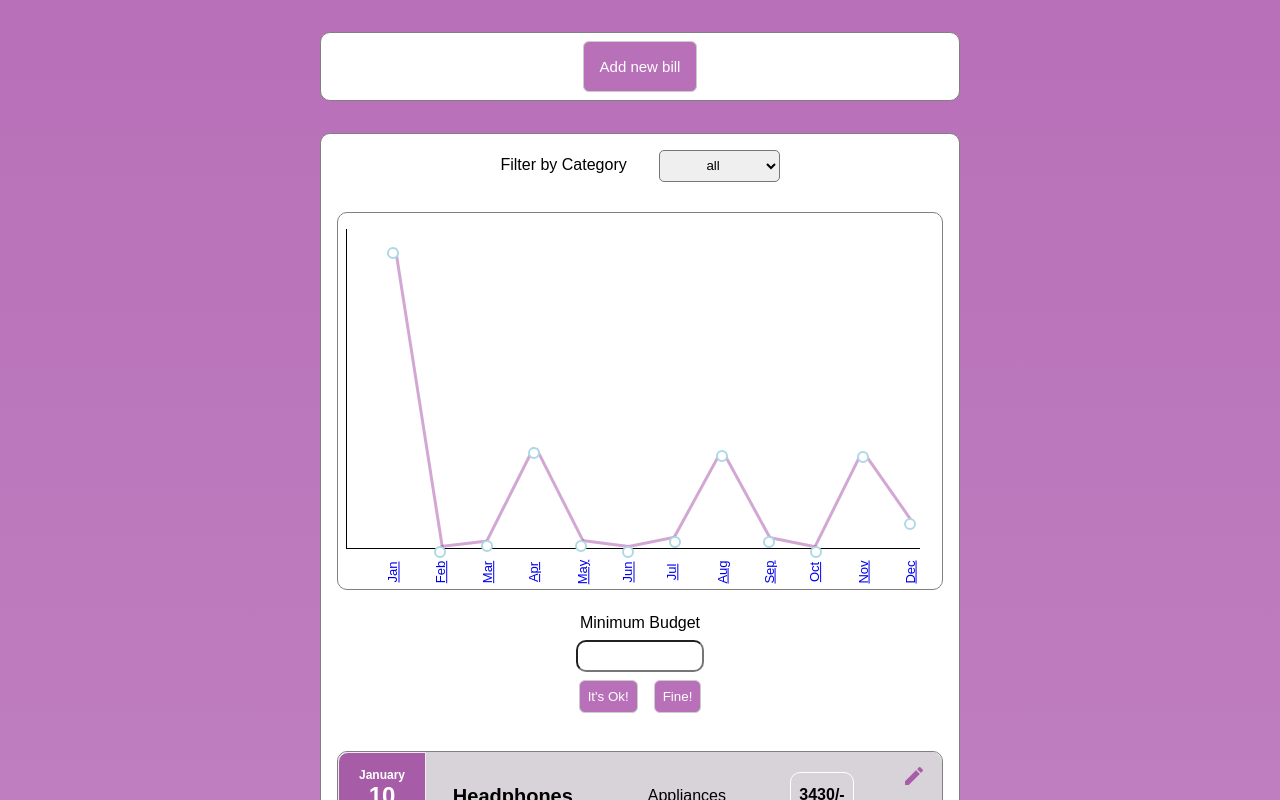
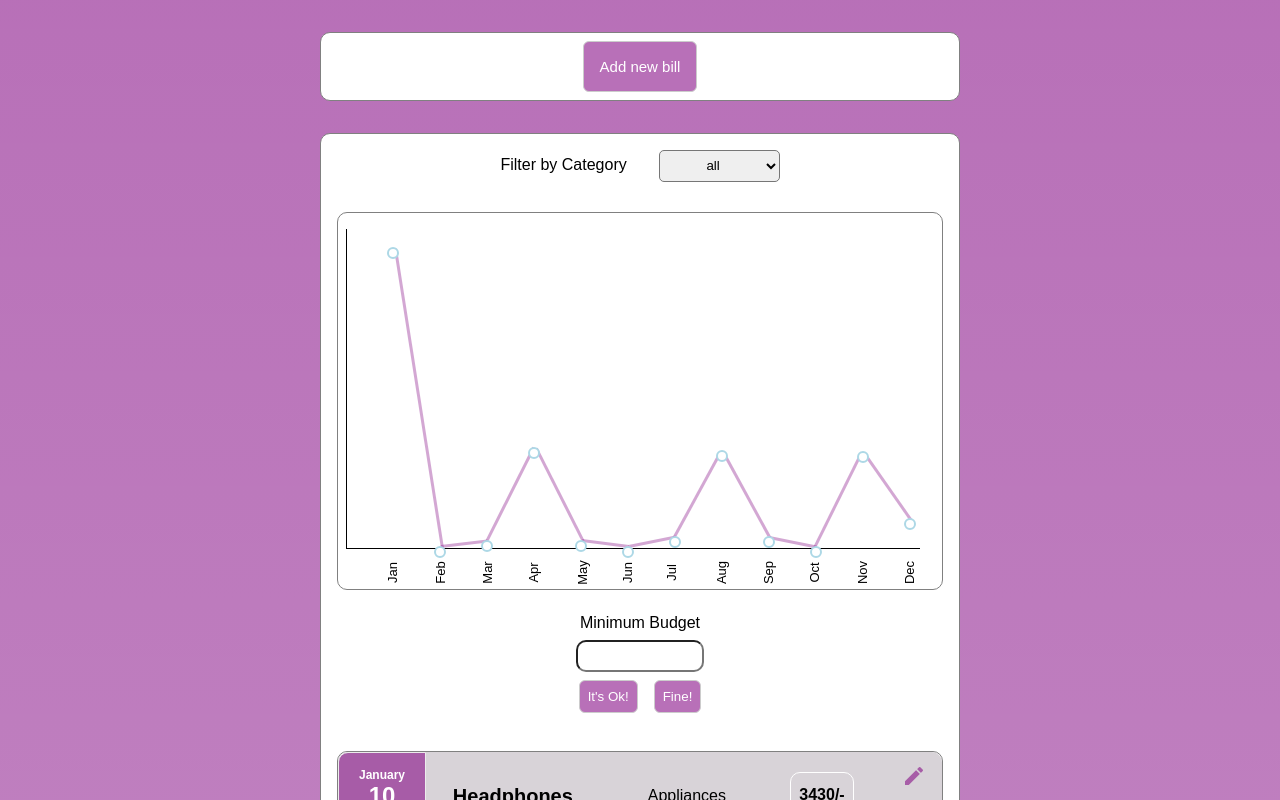
Before and after one commit to Enugurupranava2002/Expenses-App, a React (Create React App) app: page / in a window 1280 px wide. Shown: the top 800 px of the page. Built offline with nearby package versions, Linux system fonts and the light colour scheme.

Commit message:
fixing chart label styling.

```diff
--- a/src/components/UI/chart.js
+++ b/src/components/UI/chart.js
@@ -117,11 +117,13 @@ const Chart = (props) => {
                     <div
                       className="chart_data-point__label"
                       style={{
-                        bottom: -coord[idx].y - 25,
+                        bottom: -coord[idx].y - 24,
                         left: -7.5,
                       }}
                     >
-                      <a href="/">{item.mon}</a>
+                      <div className="chart_data-point__label-name">
+                        {item.mon}
+                      </div>
                     </div>
                   </div>
                 </li>
--- a/src/styles/_chart.scss
+++ b/src/styles/_chart.scss
@@ -29,7 +29,8 @@
     &__label {
       rotate: -90deg;
       position: absolute;
-      a {
+      &-name {
+        padding: 0;
         margin: 0;
         font-size: small;
       }
```
Also changed, not shown: src/dist/css/main.css, 2 other files (tests, documents, lock files or other folders).
